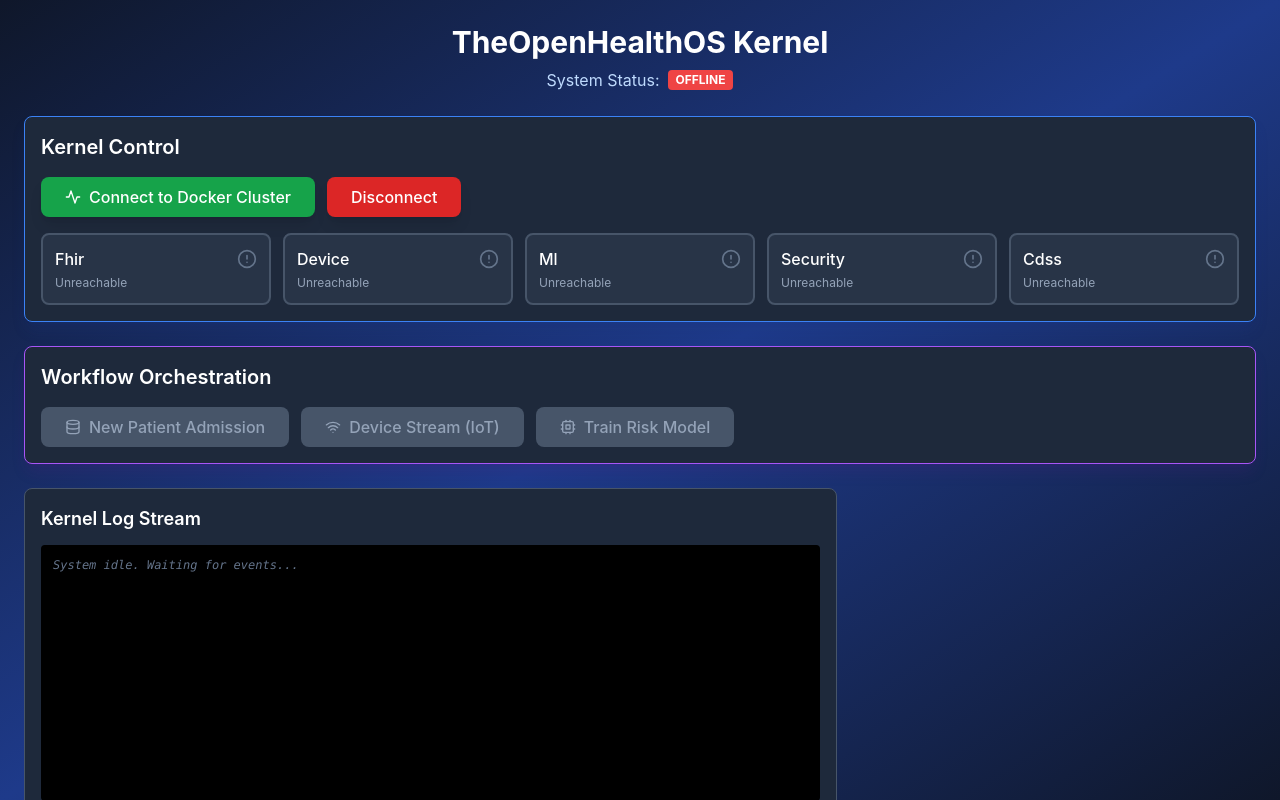
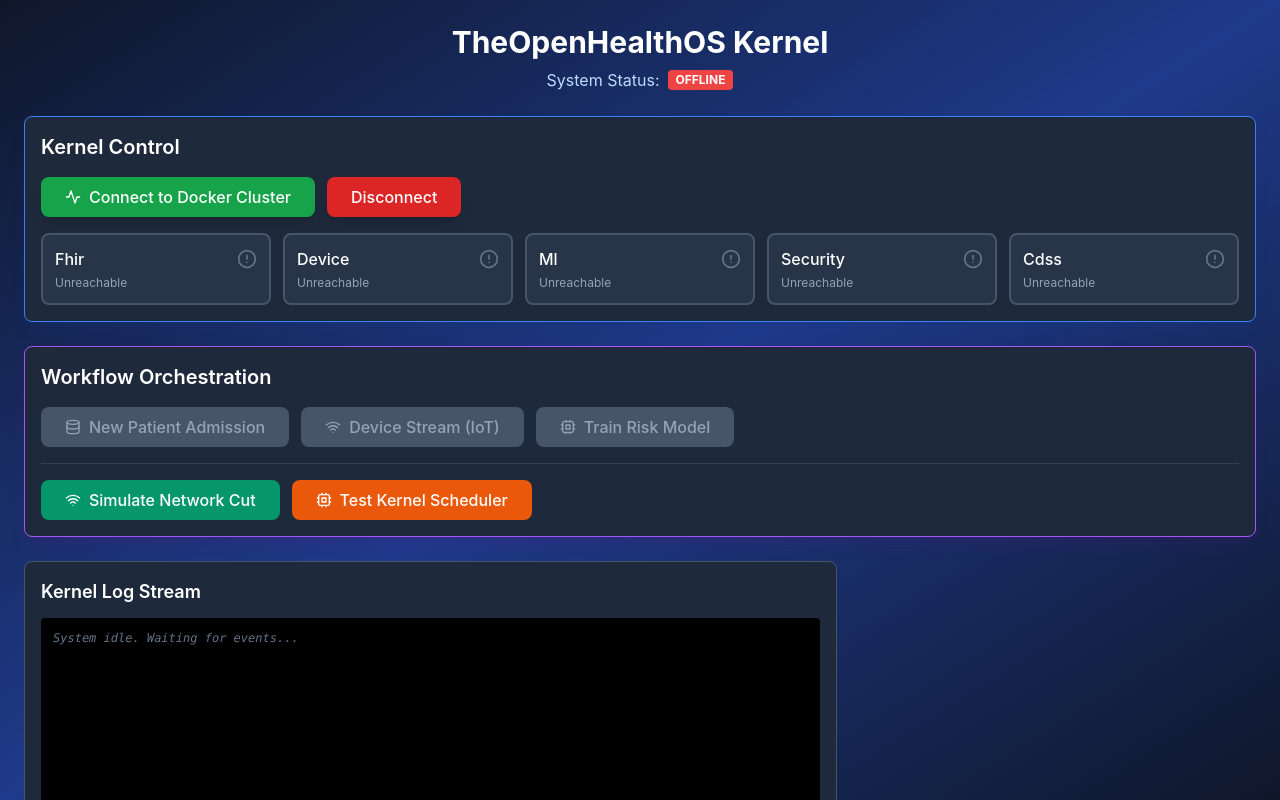
Before and after one commit to Mru00-hub/theopenhealthos, a React (Create React App) app in the folder simulators/layer2-microservices/: page / in a window 1280 px wide. Built offline with nearby package versions, Linux system fonts and the light colour scheme; the HTML template or start-up script is replaced by a standard one.

Commit message:
Update MicroservicesSimulator.jsx

```diff
--- a/simulators/layer2-microservices/src/components/MicroservicesSimulator.jsx
+++ b/simulators/layer2-microservices/src/components/MicroservicesSimulator.jsx
@@ -1,7 +1,7 @@
 import React, { useState, useEffect } from 'react';
 import { Activity, Database, Shield, Cpu, Wifi, HardDrive, AlertCircle, CheckCircle } from 'lucide-react';
 
-// Configuration for API endpoints (assumes API Gateway is on port 8000)
+// Configuration for API endpoints
 const API_BASE_URL = 'https://didactic-broccoli-wrx56qq7467jc579j-8000.app.github.dev';
 
 const MicroservicesSimulator = () => {
@@ -18,8 +18,9 @@ const MicroservicesSimulator = () => {
   const [mlPrediction, setMlPrediction] = useState(null);
   const [securityStatus, setSecurityStatus] = useState('idle');
   const [isSystemHealthy, setIsSystemHealthy] = useState(false);
+  const [halStatus, setHalStatus] = useState({ online: true, buffer: 0 });
 
-  // Helper for delays (still useful for UI pacing)
+  // Helper for delays
   const delay = (ms) => new Promise(resolve => setTimeout(resolve, ms));
 
   const addMessage = (service, text, type = 'info') => {
@@ -33,22 +34,54 @@ const MicroservicesSimulator = () => {
     setMessages(prev => [...prev, msg].slice(-15));
   };
 
-  // REAL implementation: Pings the API Gateway to check container health
+  // HAL Control: Toggle Network
+  const toggleNetwork = async () => {
+    const newStatus = !halStatus.online;
+    addMessage('system', `[HAL] ${newStatus ? 'Connecting' : 'Severing'} Network Link...`, 'warning');
+
+    try {
+        await fetch(`${API_BASE_URL}/api/v1/hal/network`, {
+            method: 'POST',
+            headers: {'Content-Type': 'application/json'},
+            body: JSON.stringify({ status: newStatus })
+        });
+        setHalStatus(prev => ({ ...prev, online: newStatus }));
+    } catch (e) { addMessage('error', 'HAL Control Failed'); }
+  };
+
+  // HAL Control: Simulate Kernel Stress
+  const simulateKernelStress = async () => {
+    addMessage('system', 'Starting Kernel Scheduler Stress Test...', 'info');
+
+    // 1. Send Low Priority Background Task
+    fetch(`${API_BASE_URL}/api/v1/kernel/scheduler`, {
+        method: 'POST',
+        headers: {'Content-Type': 'application/json'},
+        body: JSON.stringify({ taskType: 'Log_Backup', priority: 'NORMAL' })
+    }).then(r => r.json()).then(d =>
+        addMessage('system', `[Kernel] Background Task finished (${d.latency_ms}ms)`, 'info')
+    );
+
+    // 2. Immediately Send Critical Task
+    await delay(100);
+    addMessage('ml', '⚠ INJECTING CRITICAL ALERT (Priority: HIGH)', 'error');
+
+    fetch(`${API_BASE_URL}/api/v1/kernel/scheduler`, {
+        method: 'POST',
+        headers: {'Content-Type': 'application/json'},
+        body: JSON.stringify({ taskType: 'Sepsis_Alert', priority: 'CRITICAL' })
+    }).then(r => r.json()).then(d =>
+        addMessage('cdss', `[Kernel] CRITICAL TASK PROCESSED (${d.latency_ms}ms) - Preempted Background Task`, 'success')
+    );
+  };
+
   const startAllServices = async () => {
     addMessage('system', 'Initiating handshake with Healthcare OS Kernel...', 'info');
-
     try {
-      // We expect the API Gateway to return a status object for all subsystems
-      // You will need to implement /health/system at your gateway
       const response = await fetch(`${API_BASE_URL}/health/system`);
-
-      if (!response.ok) {
-        throw new Error(`Gateway responded with ${response.status}`);
-      }
-
+      if (!response.ok) throw new Error(`Gateway responded with ${response.status}`);
       const healthData = await response.json();
 
-      // Update UI based on REAL backend status
       setActiveServices({
         fhir: healthData.services.fhir,
         device: healthData.services.device,
@@ -60,23 +93,14 @@ const MicroservicesSimulator = () => {
       setIsSystemHealthy(true);
       addMessage('system', '✓ Connection established: All Docker containers active', 'success');
       addMessage('fhir', `✓ FHIR R4 Server at ${healthData.endpoints.fhir}`, 'success');
-
     } catch (error) {
-      console.error(error);
       addMessage('error', `Connection Failed: Is Docker running? (${error.message})`, 'error');
       setIsSystemHealthy(false);
     }
   };
 
-  // Stop services (Client-side reset only)
   const stopAllServices = () => {
-    setActiveServices({
-      fhir: false,
-      device: false,
-      ml: false,
-      security: false,
-      cdss: false
-    });
+    setActiveServices({ fhir: false, device: false, ml: false, security: false, cdss: false });
     setMessages([]);
     setPatientData(null);
     setMlPrediction(null);
@@ -85,25 +109,19 @@ const MicroservicesSimulator = () => {
     addMessage('system', 'Disconnected from OS Kernel', 'warning');
   };
 
-  // REAL Implementation: Sends data to the backend
   const simulatePatientAdmission = async () => {
     if (!activeServices.fhir) {
       addMessage('error', 'Cannot admit patient: FHIR service is unreachable', 'error');
       return;
     }
-
     setSecurityStatus('checking');
     addMessage('security', 'Requesting authorization token from Security Service...');
 
     try {
-      // 1. Get Auth Token (Real Call)
-      // const authRes = await fetch(`${API_BASE_URL}/auth/token`, { method: 'POST' });
-      // mocking auth delay for now, but keeping structure ready
       await delay(500);
       setSecurityStatus('approved');
       addMessage('security', '✓ Access Granted (JWT Token Issued)', 'success');
 
-      // 2. Create Patient in FHIR Server (Real Call via Gateway)
       const patientPayload = {
         resourceType: "Patient",
         name: [{ family: "Doe", given: ["John"] }],
@@ -112,26 +130,22 @@ const MicroservicesSimulator = () => {
       };
 
       addMessage('api-gateway', 'POST /api/v1/patients (Routing to HAPI FHIR)...');
-
       const response = await fetch(`${API_BASE_URL}/api/v1/patients`, {
         method: 'POST',
         headers: { 'Content-Type': 'application/json' },
         body: JSON.stringify(patientPayload)
       });
-
       const newPatient = await response.json();
 
       setPatientData({
         id: newPatient.id || 'FHIR-GEN-ID',
         name: 'John Doe',
         age: 45,
-        condition: 'Hypertension', // This would come from an Observation resource in a real full flow
+        condition: 'Hypertension',
         vitals: { heartRate: 88, bloodPressure: '145/92', temperature: 98.6 }
       });
-
       addMessage('fhir', `✓ Resource Created: Patient/${newPatient.id}`, 'success');
 
-      // 3. Trigger CDSS Analysis (Real Call)
       if (activeServices.cdss) {
         addMessage('cdss', 'Triggering rules engine for new patient...');
         const cdssRes = await fetch(`${API_BASE_URL}/api/v1/cdss/evaluate`, {
@@ -141,21 +155,17 @@ const MicroservicesSimulator = () => {
         const advice = await cdssRes.json();
         addMessage('cdss', `Alert: ${advice.recommendation}`, 'warning');
       }
-
     } catch (error) {
       addMessage('error', `Workflow Failed: ${error.message}`, 'error');
     }
   };
 
-  // REAL Implementation: Trigger ML Training on Python Container
   const simulateMLTraining = async () => {
     if (!activeServices.ml) {
       addMessage('error', 'ML Service container is offline', 'error');
       return;
     }
-
     addMessage('ml', 'Sending training job to Python/Flask service...');
-
     try {
         const response = await fetch(`${API_BASE_URL}/api/v1/ml/train`, {
             method: 'POST',
@@ -165,7 +175,6 @@ const MicroservicesSimulator = () => {
 
         if (response.ok) {
             addMessage('ml', '✓ Job accepted: Training started on GPU/CPU', 'success');
-            // Poll for status or wait for socket (simplified here)
             await delay(2000);
             addMessage('ml', '✓ Model persisted to /models/readmission_v2.pkl', 'success');
         } else {
@@ -176,17 +185,14 @@ const MicroservicesSimulator = () => {
     }
   };
 
-  // COMPREHENSIVE PROOF: Handles Websocket, Physics REST, and Legacy REST
   const simulateDeviceStream = async () => {
     if (!activeServices.device) {
       addMessage('error', 'Device Gateway Offline', 'error');
       return;
     }
 
-    // --- PHASE 1: HIGH-SPEED WEBSOCKET (Modern IoMT) ---
     addMessage('device', 'Starting Phase 1: High-Speed IoMT Stream (WebSocket)...');
 
-    // Handle switching between ws:// and wss:// automatically
     const protocol = window.location.protocol === 'https:' ? 'wss:' : 'ws:';
     const wsUrl = API_BASE_URL.replace(/^http/, 'ws') + '/live/stream';
     let socket;
@@ -201,25 +207,25 @@ const MicroservicesSimulator = () => {
         socket.onmessage = (event) => {
             const data = JSON.parse(event.data);
             if (data.type === 'stream_frame') {
-                // Log occasionally to show speed without flooding
+                setHalStatus({ online: data.hal.network, buffer: data.hal.bufferSize });
+
                 if (Math.random() > 0.8) {
                     addMessage('device', `⚡ Live: HR ${data.vitals.hr} | SpO2 ${data.vitals.spo2}%`);
                 }
-                // Handle Critical Alert from Edge
                 if (data.alert) {
                     addMessage('ml', `⚠ EDGE ALERT: ${data.alert} detected!`, 'warning');
                 }
+            } else if (data.type === 'hal_event') {
+                addMessage('warning', `[HAL] Network Down. Data buffered in Edge RAM.`, 'warning');
             } else if (data.type === 'db_sync_event') {
                 addMessage('fhir', '✓ Smart Edge Sync: Batch saved to FHIR', 'success');
             }
         };
 
         socket.onerror = (error) => {
-             // Sockets can be flaky in some cloud environments, fail gracefully
              addMessage('error', 'WebSocket connection issue - check proxy');
         };
 
-        // Run WebSocket for 6 seconds, then move to Phase 2
         setTimeout(async () => {
             socket.close();
             addMessage('device', 'Phase 1 Complete. Switching to Driver Tests...');
@@ -230,18 +236,15 @@ const MicroservicesSimulator = () => {
         addMessage('error', `WS Error: ${e.message}`);
     }
 
-    // --- PHASE 2 & 3: REST DRIVERS (Physics & Legacy) ---
     const runRestDrivers = async () => {
         await delay(1000);
         let opticalSuccess = false;
         let legacySuccess = false;
 
-        // SCENARIO: RAW PHYSICS
         addMessage('device', 'Phase 2: Raw Sensor Physics (Optical)...');
         try {
             const res1 = await fetch(`${API_BASE_URL}/api/v1/devices/optical`, { method: 'POST' });
             if (!res1.ok) throw new Error(res1.statusText);
-
             const data1 = await res1.json();
 
             addMessage('device', `Input: R=${data1.raw_input.red.toFixed(2)}v / IR=${data1.raw_input.ir.toFixed(2)}v`);
@@ -254,12 +257,10 @@ const MicroservicesSimulator = () => {
 
         await delay(1500);
 
-        // SCENARIO: LEGACY PROTOCOL
         addMessage('device', 'Phase 3: Legacy Equipment (Serial/Text)...');
         try {
             const res2 = await fetch(`${API_BASE_URL}/api/v1/devices/legacy`, { method: 'POST' });
             if (!res2.ok) throw new Error(res2.statusText);
-
             const data2 = await res2.json();
 
             addMessage('device', `Input: "${data2.raw_input}"`);
@@ -270,7 +271,6 @@ const MicroservicesSimulator = () => {
             addMessage('error', `Legacy Driver Fail: ${e.message}`);
         }
 
-        // Only show success if BOTH passed
         if (opticalSuccess && legacySuccess) {
             addMessage('system', '✓ ALL DEVICE TESTS PASSED: Universal Abstraction Proven', 'success');
         } else {
@@ -368,6 +368,35 @@ const MicroservicesSimulator = () => {
               <Cpu className="w-4 h-4" /> Train Risk Model
             </button>
           </div>
+
+          {/* New HAL Controls - Correctly Placed Here */}
+          <div className="flex gap-3 mt-4 pt-4 border-t border-slate-700">
+                <button
+                    onClick={toggleNetwork}
+                    className={`px-6 py-2 rounded-lg font-medium transition flex items-center gap-2 ${
+                        halStatus.online ? 'bg-emerald-600 hover:bg-emerald-700' : 'bg-red-600 hover:bg-red-700'
+                    } text-white`}
+                >
+                    <Wifi className="w-4 h-4" />
+                    {halStatus.online ? 'Simulate Network Cut' : 'Restore Network'}
+                </button>
+
+                <button
+                    onClick={simulateKernelStress}
+                    className="px-6 py-2 bg-orange-600 hover:bg-orange-700 text-white rounded-lg font-medium transition flex items-center gap-2"
+                >
+                    <Cpu className="w-4 h-4" /> Test Kernel Scheduler
+                </button>
+            </div>
+
+            {/* HAL Status Display */}
+            {!halStatus.online && (
+                <div className="mt-2 bg-red-900/30 border border-red-500 rounded p-2 text-center">
+                    <span className="text-red-200 text-sm font-bold animate-pulse">
+                        ⚠ EDGE MODE ACTIVE: {halStatus.buffer} records buffered in RAM
+                    </span>
+                </div>
+            )}
         </div>
 
         {/* Layout for logs and stats */}
@@ -398,7 +427,7 @@ const MicroservicesSimulator = () => {
                  </div>
             </div>
 
-             {/* Live Data Panel (Right Side) */}
+            {/* Live Data Panel (Right Side) */}
             <div className="space-y-6">
                 {patientData && (
                 <div className="bg-slate-800 rounded-lg p-4 border border-blue-600 shadow-md">
```
